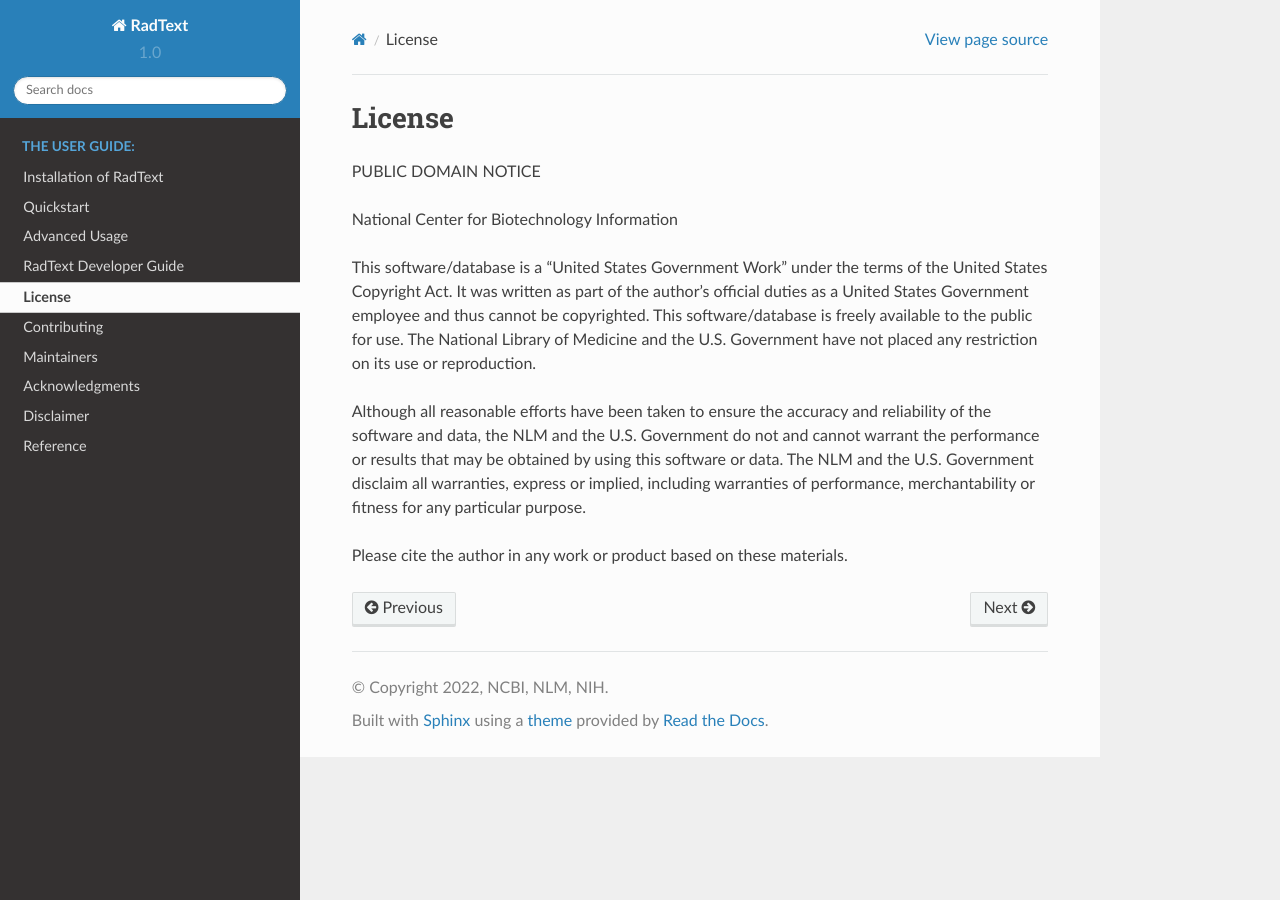
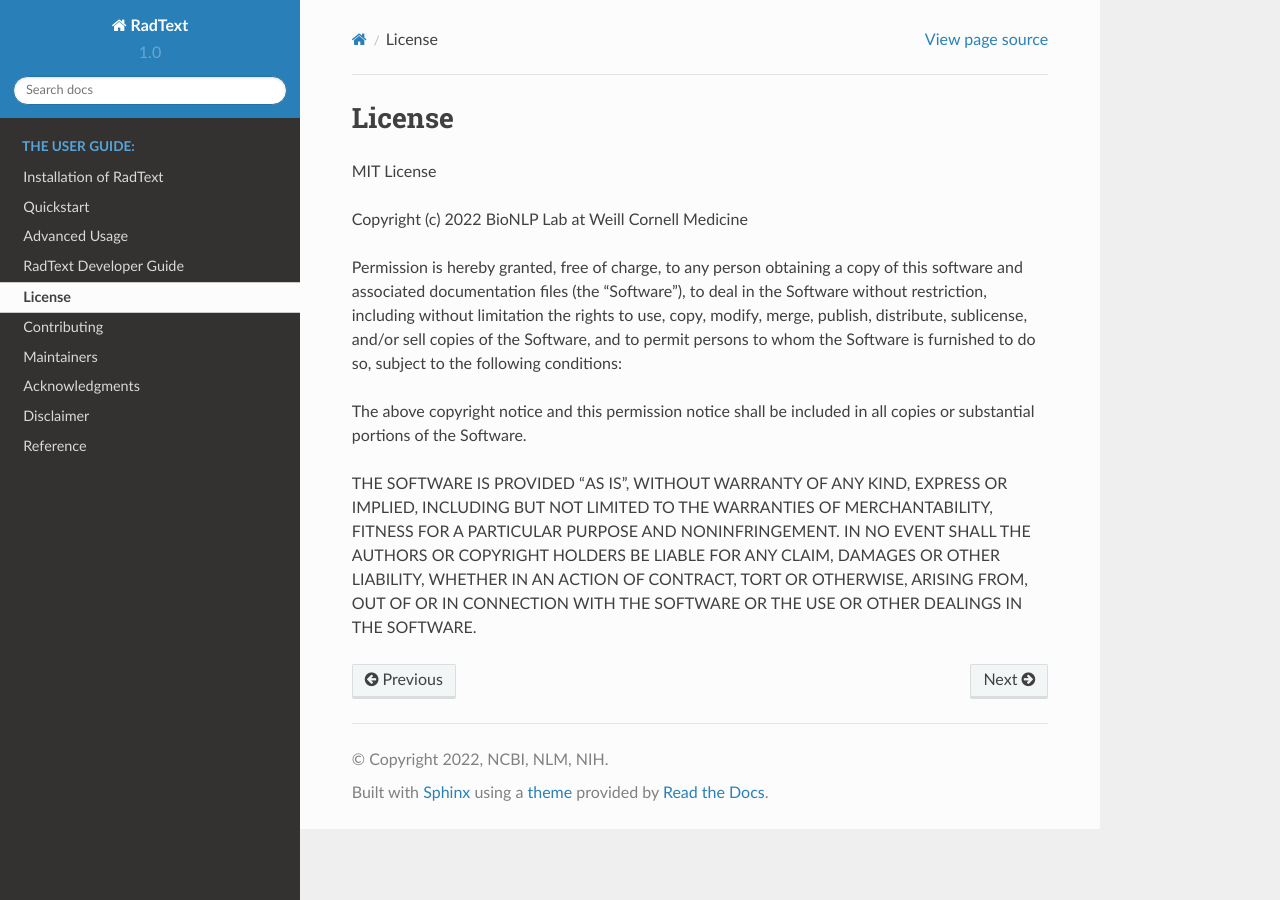
Before and after one commit to bionlplab/radtext, a Sphinx documentation site: the page built from docs/license.md, in a window 1280 px wide. Built offline with Sphinx 7.4.7 and the Read the Docs theme 2.0.0, drawn with Linux system fonts in a browser that asks for light colours.

Commit message:
Update license.md

```diff
--- a/docs/license.md
+++ b/docs/license.md
@@ -1,11 +1,23 @@
 # License
 
-PUBLIC DOMAIN NOTICE
+MIT License
 
-National Center for Biotechnology Information
+Copyright (c) 2022 BioNLP Lab at Weill Cornell Medicine
 
-This software/database is a "United States Government Work" under the terms of the United States Copyright Act.  It was written as part of the author's official duties as a United States Government employee and thus cannot be copyrighted.  This software/database is freely available to the public for use. The National Library of Medicine and the U.S. Government have not placed any restriction on its use or reproduction.
+Permission is hereby granted, free of charge, to any person obtaining a copy
+of this software and associated documentation files (the "Software"), to deal
+in the Software without restriction, including without limitation the rights
+to use, copy, modify, merge, publish, distribute, sublicense, and/or sell
+copies of the Software, and to permit persons to whom the Software is
+furnished to do so, subject to the following conditions:
 
-Although all reasonable efforts have been taken to ensure the accuracy and reliability of the software and data, the NLM and the U.S. Government do not and cannot warrant the performance or results that may be obtained by using this software or data. The NLM and the U.S. Government disclaim all warranties, express or implied, including warranties of performance, merchantability or fitness for any particular purpose.
+The above copyright notice and this permission notice shall be included in all
+copies or substantial portions of the Software.
 
-Please cite the author in any work or product based on these materials.
+THE SOFTWARE IS PROVIDED "AS IS", WITHOUT WARRANTY OF ANY KIND, EXPRESS OR
+IMPLIED, INCLUDING BUT NOT LIMITED TO THE WARRANTIES OF MERCHANTABILITY,
+FITNESS FOR A PARTICULAR PURPOSE AND NONINFRINGEMENT. IN NO EVENT SHALL THE
+AUTHORS OR COPYRIGHT HOLDERS BE LIABLE FOR ANY CLAIM, DAMAGES OR OTHER
+LIABILITY, WHETHER IN AN ACTION OF CONTRACT, TORT OR OTHERWISE, ARISING FROM,
+OUT OF OR IN CONNECTION WITH THE SOFTWARE OR THE USE OR OTHER DEALINGS IN THE
+SOFTWARE.
```
